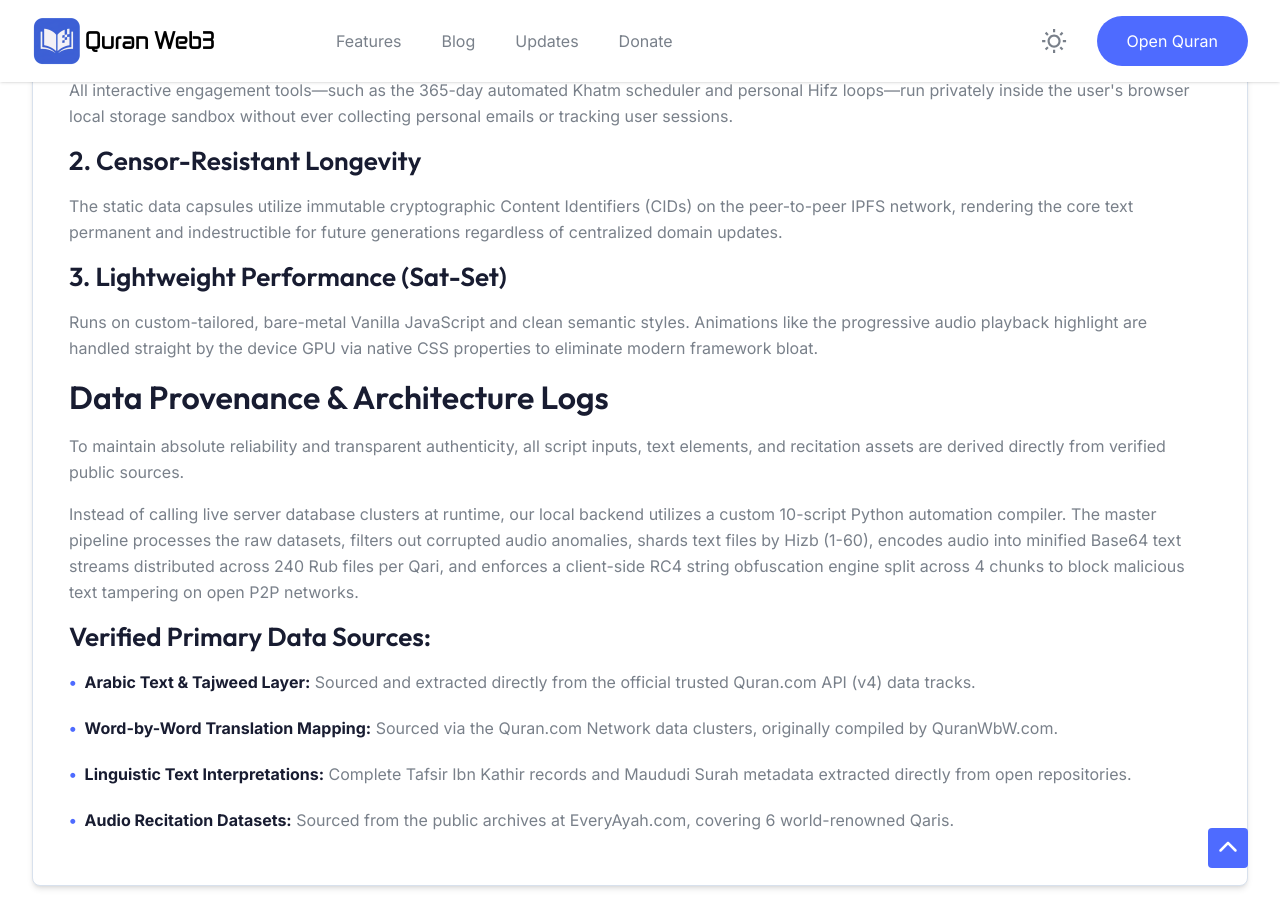
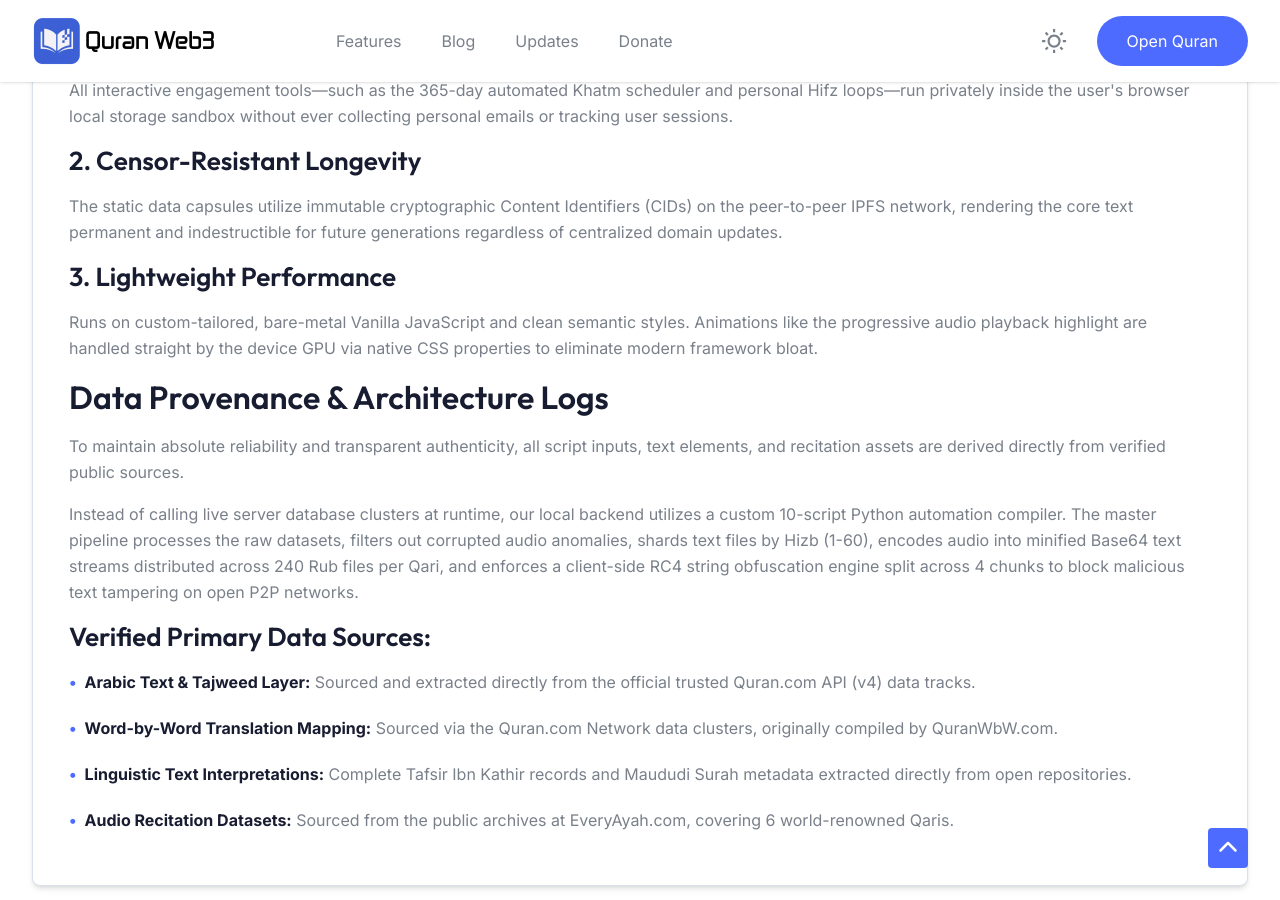
Before and after one commit to quran-web3/quran-web3.github.io, a Jekyll site: the page about.html, which Jekyll copies as it is, in a window 1280 px wide and 900 px high, scrolled down 662 px. Built offline with Jekyll 4.4.1, drawn with Linux system fonts in a browser that asks for light colours.

Commit message:
Update about.html

```diff
--- a/about.html
+++ b/about.html
@@ -95,7 +95,7 @@
 <h3 class="sj zj fk kk wm ac">2. Censor-Resistant Longevity</h3>
 <p class="dk pk ac">The static data capsules utilize immutable cryptographic Content Identifiers (CIDs) on the peer-to-peer IPFS network, rendering the core text permanent and indestructible for future generations regardless of centralized domain updates.</p>
 
-<h3 class="sj zj fk kk wm ac">3. Lightweight Performance (Sat-Set)</h3>
+<h3 class="sj zj fk kk wm ac">3. Lightweight Performance</h3>
 <p class="dk pk ac">Runs on custom-tailored, bare-metal Vanilla JavaScript and clean semantic styles. Animations like the progressive audio playback highlight are handled straight by the device GPU via native CSS properties to eliminate modern framework bloat.</p>
 
 <h2 class="sj ck fk kk wm ac">Data Provenance & Architecture Logs</h2>
```
